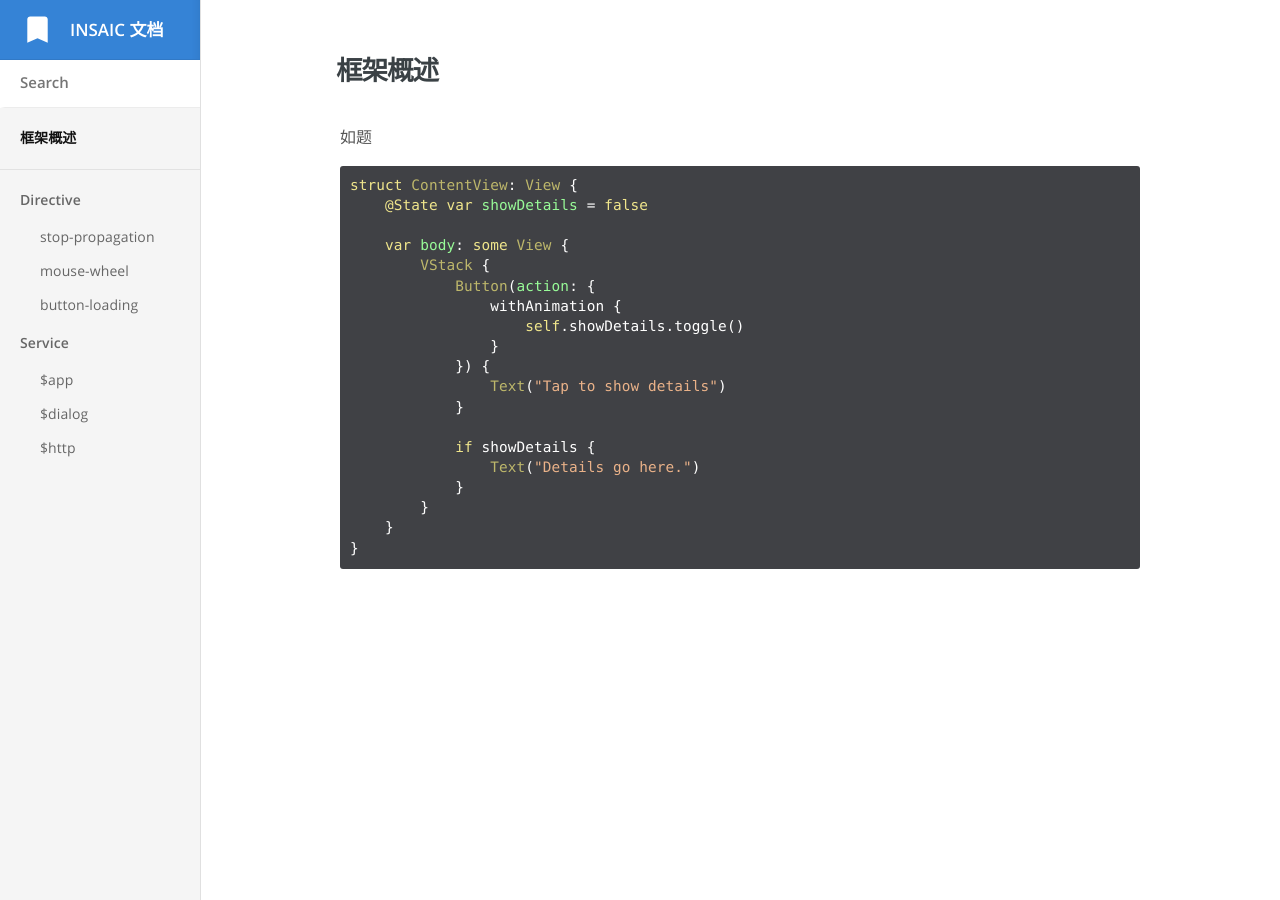
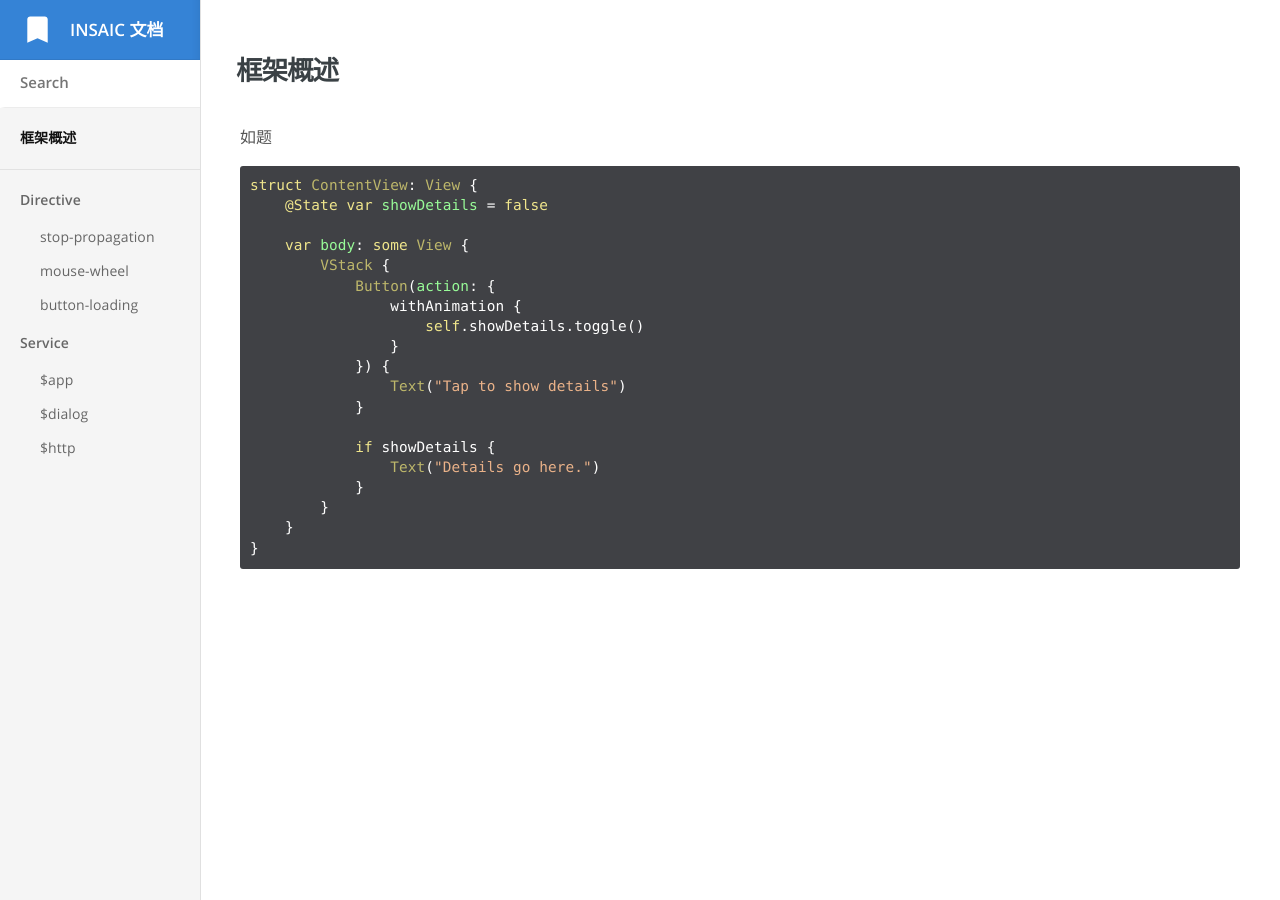
Before and after one commit to insaic/insaic.github.io, a Jekyll site: the page built from index.md, in a window 1280 px wide. Built offline with Jekyll 4.4.1, drawn with Linux system fonts in a browser that asks for light colours.

Commit message:
Update main.scss

```diff
--- a/css/main.scss
+++ b/css/main.scss
@@ -6,7 +6,7 @@ sitemap: false
 $baseurl: "{{ site.baseurl }}";
 $body-background-color: #f5f5f5;
 
-$content-max-width: 800px;
+$content-max-width: 1000px;
 $content-color: #555;
 $content-background-color: #fff;
 
```
